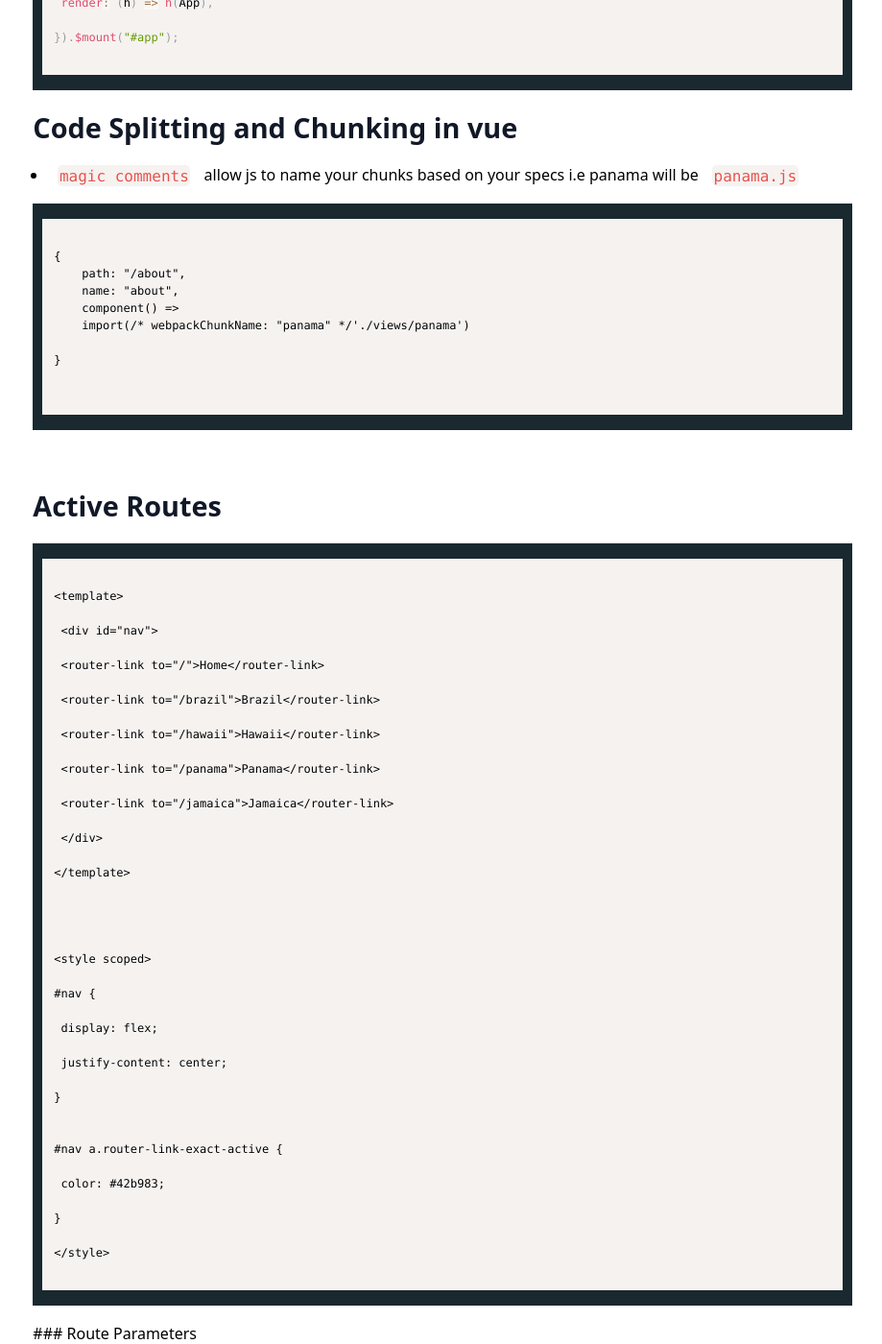
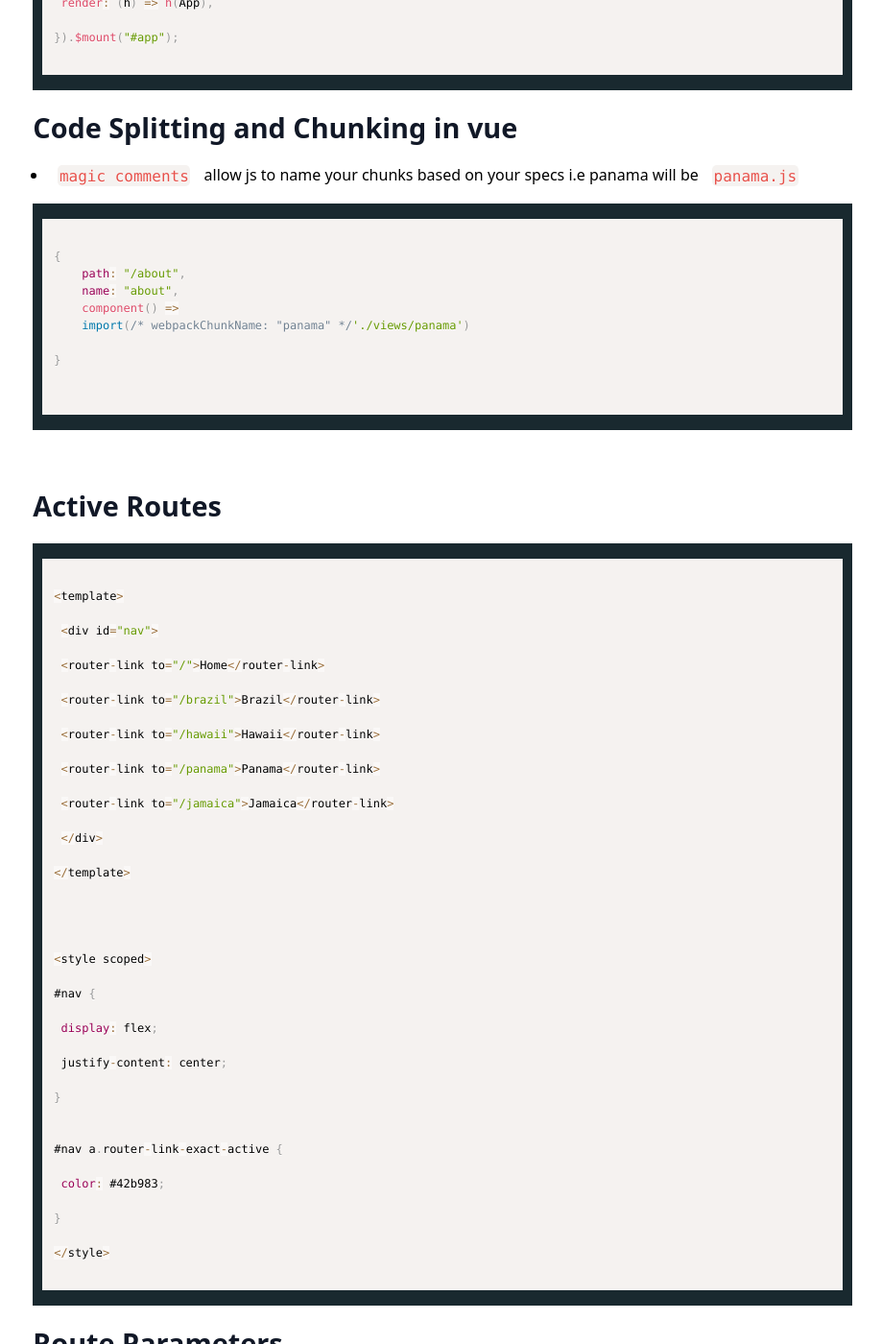
Before and after one commit to iamkarsoft/iamkarsoft.github.io, a Jekyll site: the page built from _posts/2021-08-30-vue-router.markdown, in a window 1280 px wide and 1400 px high, scrolled down 3830 px. Shown: the whole window at 96% size, without its empty margins (179-1098 px from the left). Built offline with Jekyll 4.4.1, drawn with Linux system fonts in a browser that asks for light colours; nearby versions of some CDN libraries; some of the changed text lies outside the part shown.

Commit message:
fix type

````diff
--- a/_posts/2021-08-30-vue-router.markdown
+++ b/_posts/2021-08-30-vue-router.markdown
@@ -15,8 +15,8 @@
 - [x]   Learn how to pass Vue Router params to components as props
 -  [x] Learn how to programmatically navigate the Vue Router and create a Go Back button
 -  [x] Learn how to create impressive route transitions with CSS and Vue Router
--  [x] Learn what navigation guards are and how to create an authentication middleware
-- [x]   Learn how to control the scroll behavior of the Vue Router
+-  [] Learn what navigation guards are and how to create an authentication middleware
+- []   Learn how to control the scroll behavior of the Vue Router
 
 [Learning Repo](https://github.com/iamkarsoft/vue-school-travel-app)
 
@@ -201,7 +201,7 @@
 
 - `magic comments` allow js to name your chunks based on your specs i.e panama will be `panama.js`
 
-```
+```js
 
 {
     path: "/about",
@@ -218,7 +218,7 @@
 ### Active Routes
 
 
-```
+```js
 
 <template>
 
@@ -262,7 +262,7 @@
 
 ```
 
-  ### Route Parameters
+### Route Parameters
   - Recommended to always use named route
   - computed properties are used the same way as data but also have custom logic
   - add `<router-view :key="$route.path"></router-view>` to make sure dynamic routing works else vue router wouldn't know when paths change
@@ -359,7 +359,7 @@
 
 ##### Using the component
 
-```
+```js
 <template>
     <GoBack />
 
@@ -420,7 +420,7 @@
 ```
 
 
- ### 404 for not found routes
+### 404 for not found routes
 
 
 
@@ -467,7 +467,7 @@
 
 
 
- #### Defining the path to the 404
+#### Defining the path to the 404
 
  ```js
  //router.js
@@ -488,4 +488,4 @@
 
  ```
 
- ## Advanced Vue Router options
+## Advanced Vue Router options
````
